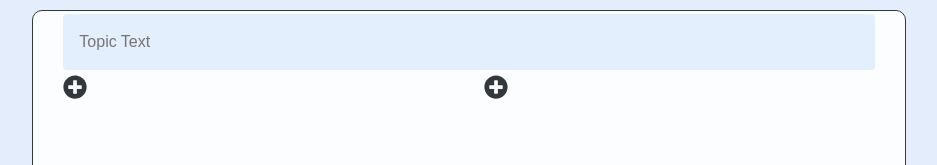
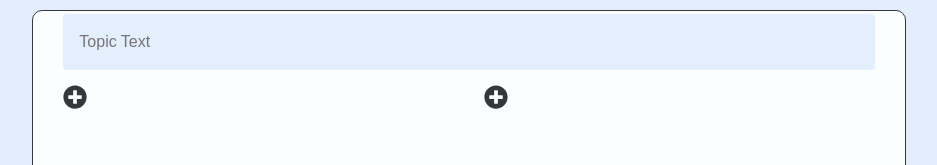
Before and after one commit to goods-and-services/quick-voting, a React (Create React App) app in the folder qv-ui-app/: page /qv in a window 1280 px wide. Both pictures are taken after a click on the element 639 px from the left and 86 px from the top of the page. Shown: the top 165 px of the page, without its empty margins (171-1108 px from the left). Built offline with nearby package versions, Linux system fonts and the light colour scheme.

Commit message:
finish adding basic ballot creation

```diff
--- a/qv-ui-app/src/components/BallotCreator.tsx
+++ b/qv-ui-app/src/components/BallotCreator.tsx
@@ -21,12 +21,12 @@ interface option {
 }
 
 
-
 class QuestionBox extends React.Component<{question?: question, questionOptions?: Array<option>,
                                              questionAdded?: () => void
                                              questionTextChanged?: (txt: string) => void
-                                             optionAdded?: (qId: number) => void
-                                             optionChanged?: (questionId: number, optionId: number, txt: string) => void}> {
+                                             optionAdded?: (orderId:number, qId: number) => void
+                                             optionChanged?: (questionId: number, optionId: number, txt: string) => void
+                                             deleteOption?: (optionId: number, questionId: number)=> void}> {
 
 
     constructor(props: any) {
@@ -41,18 +41,18 @@ class QuestionBox extends React.Component<{question?: question, questionOptions?
         for (let idx = 0; idx < rangeArr.length; idx+=2){
             res.push(
 
-                <div className = 'row'>
+                <div className = 'row light-padding'>
 
-                    <this.RenderOption option = {
-                        idx < optionsCopy.length?
-                        optionsCopy[idx]: undefined
-                        }/>
+                    <this.RenderOption
+                        option = { idx < optionsCopy.length?
+                                    optionsCopy[idx]: undefined}
+                        orderId = {idx}/>
 
 
-                    <this.RenderOption option = {
-                        (idx+1) < optionsCopy.length?
-                        optionsCopy[(idx+1)]: undefined
-                        }/>
+                    <this.RenderOption
+                        option = {(idx+1) < optionsCopy.length?
+                                    optionsCopy[(idx+1)]: undefined}
+                        orderId = {idx+1}/>
                 </div>
 
             )
@@ -61,7 +61,7 @@ class QuestionBox extends React.Component<{question?: question, questionOptions?
     }
 
 
-    public RenderOption(props: {option?: option}){
+    public RenderOption(props: {option?: option, orderId: number}){
 
         let handleChange = (event: any) => {
             // @ts-ignore
@@ -74,14 +74,23 @@ class QuestionBox extends React.Component<{question?: question, questionOptions?
                 <div className = 'option-box'>
                 {
                     props.option?
+                        <div className = 'row'>
+                            <div className = 'col-11 input-height-sm'>
                                 <TextInput id = {props.option.optionId.toString()}
                                 value={props.option.text}
                                 onChange= {handleChange}
                                 //@ts-ignore
                                 label = {"Option Text"} />
-                    : <div className = 'ballot-text-style-md left-text'
+                            </div>
+                            <div className = 'col-1 option-close'
                                 //@ts-ignore
-                        onClick = {() => this.props.optionAdded(this.props.question.questionId)}>
+                                onClick = {() => this.props.deleteOption(props.option.optionId, this.props.question.questionId)}>
+                                <FontAwesomeIcon icon={faTimesCircle}/>
+                            </div>
+                        </div>
+                    : <div className = 'ballot-text-style-md left-text input-height-sm'
+                        //@ts-ignore
+                        onClick = {() => this.props.optionAdded(props.orderId,this.props.question.questionId)}>
                         <FontAwesomeIcon icon={faPlusCircle}/>
                     </div>
                 }
@@ -110,12 +119,16 @@ class QuestionBox extends React.Component<{question?: question, questionOptions?
                 <div className = 'row'>
                     <div className = 'col'>
                     {
+                        <div className = 'input-height-lg'>
+                            {
                             //@ts-ignore
                             <TextInput id = {this.props.question.questionId.toString()}
                                         value={this.props.question? this.props.question.text.toString(): ''}
                                         onChange= {handleChange}
                                         //@ts-ignore
                                         label = {"Topic Text"} />
+                            }
+                        </div>
                     }
                     </div>
                 </div>
@@ -180,11 +193,24 @@ export default class BallotTemplate extends React.Component<any,BallotTemplateSt
                         options: temp_options});
     }
 
-    public optionAdded(qId: number) {
+    public optionAdded(orderId: number, qId: number) {
         let newIdx = this.state.options[qId].length + 1;
         let temp_options = this.state.options;
-        temp_options[qId] = [...temp_options[qId], {optionId: newIdx, text: ''}]
+        temp_options[qId][orderId] = {optionId: newIdx, text: ''}
         this.setState({options: temp_options});
+    }
+
+    public deleteOption(oId: number, qId: number){
+        let optionsCopy = this.state.options;
+        for (let i = 0; i < optionsCopy[qId].length; i++) {
+
+            if (optionsCopy[qId][i] && optionsCopy[qId][i].optionId === oId) {
+                // @ts-ignore
+                optionsCopy[qId][i] = undefined ;
+                break;
+            }
+        }
+        this.setState({options: optionsCopy});
     }
 
     public setQuestion(txt: string, qId: number ) {
@@ -201,13 +227,13 @@ export default class BallotTemplate extends React.Component<any,BallotTemplateSt
     public setOption(txt: string, oId: number, qId: number ) {
         let optionsCopy = this.state.options;
         for (let i = 0; i < optionsCopy[qId].length; i++) {
-            if (optionsCopy[qId][i].optionId === oId) {
+
+            if (optionsCopy[qId][i] && optionsCopy[qId][i].optionId === oId) {
                 optionsCopy[qId][i].text = txt;
                 break;
             }
         }
         this.setState({options: optionsCopy});
-
     }
 
     public RecordedQuestions(){
@@ -222,9 +248,9 @@ export default class BallotTemplate extends React.Component<any,BallotTemplateSt
                                 questionOptions= {this.state.options[elem.questionId]}
                                 questionAdded = {() => this.questionAdded()}
                                 questionTextChanged = { (txt: string) => this.setQuestion(txt, elem.questionId) }
-                                optionAdded = { (qId: number) => {this.optionAdded(qId)} }
-                                optionChanged = { (qId: number, oId: number, txt: string) => this.setOption(txt, oId, qId) } />
-
+                                optionAdded = { (orderId: number, qId: number) => {this.optionAdded(orderId, qId)} }
+                                optionChanged = { (qId: number, oId: number, txt: string) => this.setOption(txt, oId, qId) }
+                                deleteOption = {(oId: number, qId: number) => this.deleteOption(oId, qId)}/>
                         );
                     })
                 }
--- a/qv-ui-app/src/components/ballot-creator.css
+++ b/qv-ui-app/src/components/ballot-creator.css
@@ -22,11 +22,33 @@
     font-family: Roboto;
 }
 
+.input-height-lg {
+    height: 56px;
+}
+
+.input-height-sm {
+    height: 35px;
+}
+
 .ballot-elem {
     min-height: 30vh;
     border-bottom: 5px solid black;
 }
 
+.light-padding {
+    padding-top: 10px;
+}
+
+.option-close {
+    color: grey;
+    padding-top: 3px;
+    padding-left: 0px;
+}
+
+.option-close:hover {
+    color: black;
+
+}
 
 .inline-block {
     display: inline-block;
--- a/qv-ui-app/src/components/text-input.css
+++ b/qv-ui-app/src/components/text-input.css
@@ -1,7 +1,7 @@
 .field {
     margin-top:3px;
     width: 100%;
-    height: 56px;
+    height: 100%;
     border-radius: 4px;
     position: relative;
     background-color: rgba(166, 204, 247, 0.3);
@@ -16,7 +16,7 @@
     padding: 24px 16px 8px 16px;
   }
   .field.focussed input + label {
-    top: 4px;
+    top: 1px;
     opacity: 1;
     color: #020a05;
   }
@@ -25,7 +25,7 @@
   }
   .field input {
     width: 100%;
-    height: 56px;
+    height: 100%;
     position: relative;
     padding: 0px 16px;
     border: none;
@@ -42,7 +42,7 @@
     -webkit-appearance: none;
   }
   .field input::-webkit-input-placeholder {
-    color: rgba(78, 69, 69, 0.8);
+    color: rgba(78, 68, 68, 0.8);
   }
   .field input::-moz-placeholder {
     color: rgba(255, 255, 255, 0.8);
@@ -59,7 +59,7 @@
     top: 24px;
     left: 16px;
     font-family: 'Gotham SSm A', 'Gotham SSm B', sans-serif;
-    font-size: 12px;
+    font-size: .4em;
     font-weight: 600;
     line-height: 24px;
     color: #180303;
```
Also changed, not shown: 1 other file (tests, documents, lock files or other folders). Lines whose indentation alone changed are shown as unchanged.
